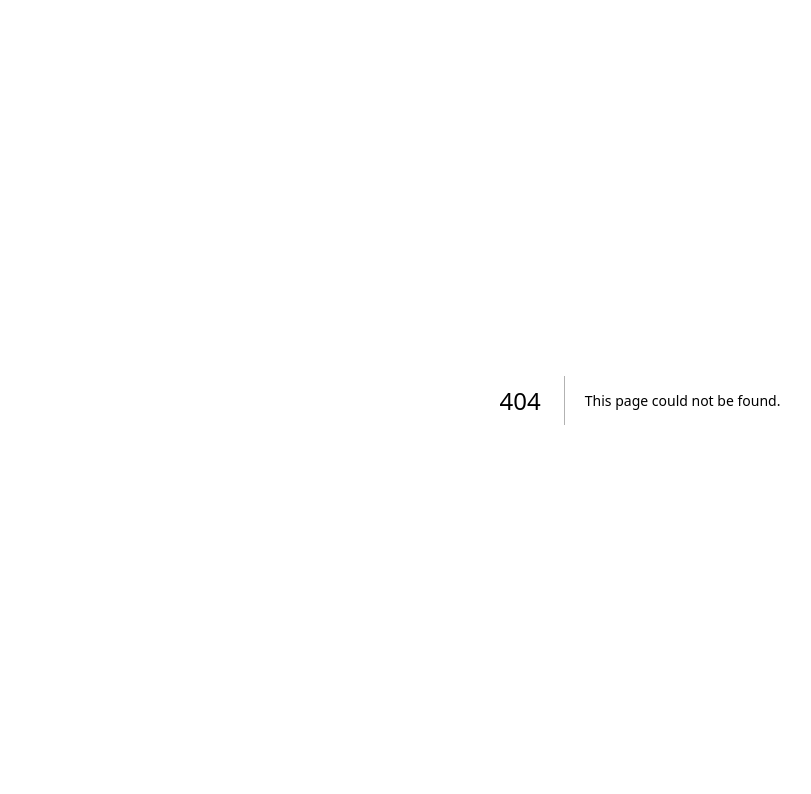
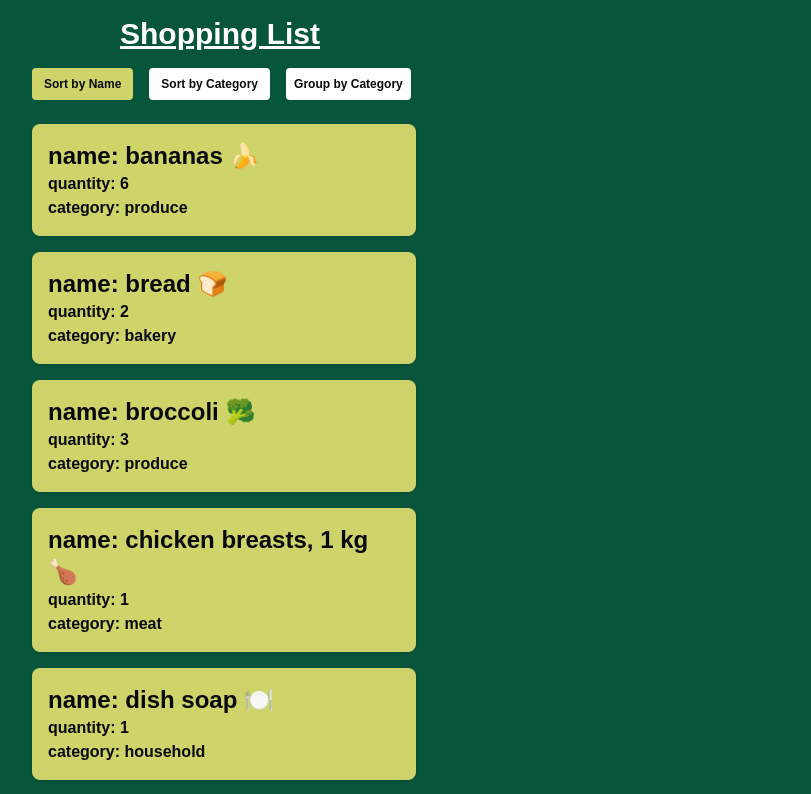
Before and after one commit to itsjos3ph/cprg306-assignments, a Next.js app: page /week-6 in a window 1280 px wide. Before the commit this address had no page. Shown: the top 794 px of the page, without its empty margins (0-811 px from the left). Built offline with nearby package versions, Linux system fonts and the light colour scheme.

Commit message:
week 6 completed + class demo

```diff
--- a/app/page.js
+++ b/app/page.js
@@ -6,10 +6,11 @@ export default function Home() {
             <h1 className="ml-15 mt-15 font-bold underline text-3xl">CPRG 306: Web Development 2 - Assignments</h1>
             <br />
             <ul>
-                <li><Link className="ml-15 mt-15 hover:underline hover:text-green-200 decoration-emerald-500 text-2xl" href="./week-2">Week 2 Assignment</Link></li>
-                <li><Link className="ml-15 mt-15 hover:underline hover:text-green-200 decoration-emerald-500 text-2xl" href="./week-3">Week 3 Assignment</Link></li>
-                <li><Link className="ml-15 mt-15 hover:underline hover:text-green-200 decoration-emerald-500 text-2xl" href="./week-4">Week 4 Assignment</Link></li>
-                <li><Link className="ml-15 mt-15 hover:underline hover:text-green-200 decoration-emerald-500 text-2xl" href="./week-5">Week 5 Assignment</Link></li>
+                <li><Link className="ml-15 mt-15 hover:underline hover:text-green-200 decoration-emerald-500 text-2xl" href="./week-2">Week 2 - Assignment</Link></li>
+                <li><Link className="ml-15 mt-15 hover:underline hover:text-green-200 decoration-emerald-500 text-2xl" href="./week-3">Week 3 - Assignment</Link></li>
+                <li><Link className="ml-15 mt-15 hover:underline hover:text-green-200 decoration-emerald-500 text-2xl" href="./week-4">Week 4 - Assignment</Link></li>
+                <li><Link className="ml-15 mt-15 hover:underline hover:text-green-200 decoration-emerald-500 text-2xl" href="./week-5">Week 5 - Assignment</Link></li>
+                <li><Link className="ml-15 mt-15 hover:underline hover:text-green-200 decoration-emerald-500 text-2xl" href="./week-6">Week 6 - Assignment</Link></li>
             </ul>
         </main>
     );
--- /dev/null
+++ b/app/week-6/arrays/page.js
@@ -0,0 +1,45 @@
+
+
+export default function ArrayManipulationPage(){
+
+    let array1 = [1,2,3,4,5];
+    array1.push(6);
+    let lastNum = array1.pop();
+    array1.splice(2,2);
+
+    let numbers = [5,3,9,1,4];
+    let doubled = numbers.map( (number) => number * 2 );
+    let lessThanFive = numbers.filter( (number) => number < 5 );
+    let concatNumbers = numbers.concat(doubled);
+    let allNumbers = [...numbers,12,16,...doubled];
+    // allNumbers.push(20);
+    let sum = allNumbers.reduce(
+        (accumulator, currentValue) => accumulator + currentValue ,
+        6 // initial value for the accumulator
+    );
+
+    const sortingLogic = (a,b) => {
+        if( a < b ) return -1;
+        if( a > b ) return 1;
+        return 0;
+    }
+    // let sortedNumbers = allNumbers.sort( sortingLogic );
+
+    let sortedNumbers = [...allNumbers];
+    sortedNumbers.sort( sortingLogic );
+
+    return(
+        <main>
+            <h1>Array Manipulation</h1>
+            <p>{array1.join(" | ")}</p>
+            <p>{lastNum}</p>
+            <p>{numbers.join()}</p>
+            <p>{doubled.join()}</p>
+            <p>{lessThanFive.join()}</p>
+            <p>{concatNumbers.join()}</p>
+            <p>{allNumbers.join()}</p>
+            <p>{sum}</p>
+            <p>{sortedNumbers.join()}</p>
+        </main>
+    );
+}
--- /dev/null
+++ b/app/week-6/contact/contact-card.js
@@ -0,0 +1,13 @@
+export default function ContactCard( {contactObj} ) {
+
+    let {id, fname, lname, email, phone, type} = contactObj;
+
+    return(
+        <div className="bg-blue-500 p-5 rounded">
+            <h3>{fname} {lname}</h3>
+            <p><b>Email: </b> {email}</p>
+            <p><b>Phone: </b> {phone}</p>
+            <p><b>Contact Type: </b> {type}</p>
+        </div>
+    );
+}
--- /dev/null
+++ b/app/week-6/contact/contact-list.js
@@ -0,0 +1,35 @@
+"use client"
+
+import { useState } from "react";
+import ContactCard from "./contact-card";
+import contactData from "./contacts-info.json ";
+
+export default function ContactList() {
+
+    let contactArray = contactData.map( (contact) => ({...contact}) );
+
+    let [filter, setFitler] = useState("all");
+
+    return (
+        <section>
+            <div>
+                <div>
+                    <label>Filter By:</label>
+                    <select>
+                        <option value="all">All Contacts</option>
+                        <option value="personal">Personal</option>
+                        <option value="business">Business</option>
+                    </select>
+                </div>
+                <div>
+
+                </div>
+            </div>
+            <div className="grid grid-cols-3 gap-5">
+                {contactArray.map( (contact) => (
+                    <ContactCard key={contact.id} contactObj={contact} />
+                ) )}
+            </div>
+        </section>
+    );
+}
--- /dev/null
+++ b/app/week-6/contact/contacts-info.json
@@ -0,0 +1,50 @@
+[
+    {
+      "id": 1,
+      "fname": "Jerry",
+      "lname": "Atrick",
+      "email": "ja123@mail.ca",
+      "phone": "123-555-6789",
+      "type": "personal"
+    },
+    {
+      "id": 2,
+      "fname": "Matilda",
+      "lname": "Keybroke",
+      "email": "matilda@mail.ca",
+      "phone": "123-555-9876",
+      "type": "business"
+    },
+    {
+      "id": 4,
+      "fname": "William",
+      "lname": "Maizear",
+      "email": "billyOC@mail.ca",
+      "phone": "321-555-9876",
+      "type": "business"
+    },
+    {
+      "id": 3,
+      "fname": "Alison",
+      "lname": "Vanderland",
+      "email": "rabbitz@mail.ca",
+      "phone": "321-555-6789",
+      "type": "business"
+    },
+    {
+      "id": 6,
+      "fname": "Anne",
+      "lname": "Teak",
+      "email": "atk@mail.ca",
+      "phone": "123-555-6789",
+      "type": "personal"
+    },
+    {
+      "id": 5,
+      "fname": "Pamela",
+      "lname": "Kaikes",
+      "email": "pamk@mail.ca",
+      "phone": "123-555-6789",
+      "type": "personal"
+    }
+]
--- /dev/null
+++ b/app/week-6/contact/page.js
@@ -0,0 +1,11 @@
+import ContactCard from "./contact-card";
+
+
+export default function ContactPage() {
+    return (
+        <main className="bg-sky-100 p-10">
+            <h1 className="text-3xl mb-5">Contact List</h1>
+            <ContactCard />
+        </main>
+    );
+}
--- /dev/null
+++ b/app/week-6/item-list.js
@@ -0,0 +1,88 @@
+'use client';
+
+import { useState } from 'react';
+import Item from './item';
+import itemsData from './items.json';
+
+export default function ItemList() {
+  const [sortBy, setSortBy] = useState('name');
+
+  let displayItems;
+
+  if (sortBy === 'grouped') {
+    displayItems = itemsData.reduce((acc, item) => {
+      const category = item.category;
+      if (!acc[category]) acc[category] = [];
+      acc[category].push(item);
+      return acc;
+    }, {});
+  } else {
+    displayItems = [...itemsData].sort((a, b) =>
+      a[sortBy].localeCompare(b[sortBy])
+    );
+  }
+
+  return (
+    <div>
+      {/* buttons updated to match darker theme */}
+      <div className="flex gap-4 mb-6 pl-4">
+        <button
+          onClick={() => setSortBy('name')}
+          className={`px-3 py-2 text-xs rounded font-semibold ${
+            sortBy === 'name'
+              ? 'bg-[#CED46A] text-zinc-950'
+              : 'bg-white text-zinc-950'
+          }`}
+        >
+          Sort by Name
+        </button>
+        <button
+          onClick={() => setSortBy('category')}
+          className={`px-3 py-2 text-xs rounded font-semibold ${
+            sortBy === 'category'
+              ? 'bg-[#CED46A] text-zinc-950'
+              : 'bg-white text-zinc-950'
+          }`}
+        >
+          Sort by Category
+        </button>
+        <button
+          onClick={() => setSortBy('grouped')}
+          className={`px-2 py-2 text-xs rounded font-semibold ${
+            sortBy === 'grouped'
+              ? 'bg-[#CED46A] text-zinc-950'
+              : 'bg-white text-zinc-950'
+          }`}
+        >
+          Group by Category
+        </button>
+      </div>
+
+      {/* grouped or regular list */}
+      {sortBy === 'grouped' ? (
+        Object.entries(displayItems)
+          .sort()
+          .map(([category, items]) => (
+            <div key={category} className="mb-6">
+              <h2 className="text-xl font-semibold capitalize mb-2 text-white">
+                {category}
+              </h2>
+              <ul>
+                {items
+                  .sort((a, b) => a.name.localeCompare(b.name))
+                  .map((item) => (
+                    <Item key={item.id} {...item} />
+                  ))}
+              </ul>
+            </div>
+          ))
+      ) : (
+        <ul>
+          {displayItems.map((item) => (
+            <Item key={item.id} {...item} />
+          ))}
+        </ul>
+      )}
+    </div>
+  );
+}
--- /dev/null
+++ b/app/week-6/item.js
@@ -0,0 +1,13 @@
+// styling like week 3 - yellow card with bold black text
+export default function Item({ name, quantity, category }) {
+  return (
+    <li
+      className="p-4 m-4 max-w-sm font-bold text-zinc-950 rounded-lg shadow"
+      style={{ backgroundColor: '#CED46A' }}
+    >
+      <div className="text-2xl">name: {name}</div>
+      <div>quantity: {quantity}</div>
+      <div>category: {category}</div>
+    </li>
+  );
+}
--- /dev/null
+++ b/app/week-6/items.json
@@ -0,0 +1,74 @@
+[
+  {
+    "id": "1h2GJKH12gkHG31h1H",
+    "name": "milk, 4 L 🥛",
+    "quantity": 1,
+    "category": "dairy"
+  },
+  {
+    "id": "2KJH3k2j3H1k2J3K1H",
+    "name": "bread 🍞",
+    "quantity": 2,
+    "category": "bakery"
+  },
+  {
+    "id": "3h2KJH3k2j3H1k2J3",
+    "name": "eggs, dozen 🥚",
+    "quantity": 2,
+    "category": "dairy"
+  },
+  {
+    "id": "4k2J3K1H2GJKH12gk",
+    "name": "bananas 🍌",
+    "quantity": 6,
+    "category": "produce"
+  },
+  {
+    "id": "5H1h1H2KJH3k2j3H",
+    "name": "broccoli 🥦",
+    "quantity": 3,
+    "category": "produce"
+  },
+  {
+    "id": "6H1k2J3K1H2GJKH1",
+    "name": "chicken breasts, 1 kg 🍗",
+    "quantity": 1,
+    "category": "meat"
+  },
+  {
+    "id": "7gkHG31h1H2KJH3k",
+    "name": "pasta sauce 🍝",
+    "quantity": 3,
+    "category": "canned goods"
+  },
+  {
+    "id": "8j3H1k2J3K1H2GJK",
+    "name": "spaghetti, 454 g 🍝",
+    "quantity": 2,
+    "category": "dry goods"
+  },
+  {
+    "id": "9H12gkHG31h1H2KJ",
+    "name": "toilet paper, 12 pack 🧻",
+    "quantity": 1,
+    "category": "household"
+  },
+  {
+    "id": "10H3k2j3H1k2J3K1",
+    "name": "paper towels, 6 pack",
+    "quantity": 1,
+    "category": "household"
+  },
+  {
+    "id": "11k2J3K1H2GJKH12",
+    "name": "dish soap 🍽️",
+    "quantity": 1,
+    "category": "household"
+  },
+  {
+    "id": "12GJKH12gkHG31h1",
+    "name": "hand soap 🧼",
+    "quantity": 4,
+    "category": "household"
+  }
+]
--- /dev/null
+++ b/app/week-6/page.js
@@ -0,0 +1,11 @@
+// week 6 page with same bg colour as week 3
+import ItemList from "./item-list";
+
+export default function Page() {
+  return (
+    <main className="bg-[#07553B] min-h-screen p-4">
+      <h1 className="text-3xl font-bold mb-4 ml-26 underline text-white">Shopping List</h1>
+      <ItemList />
+    </main>
+  );
+}
```
